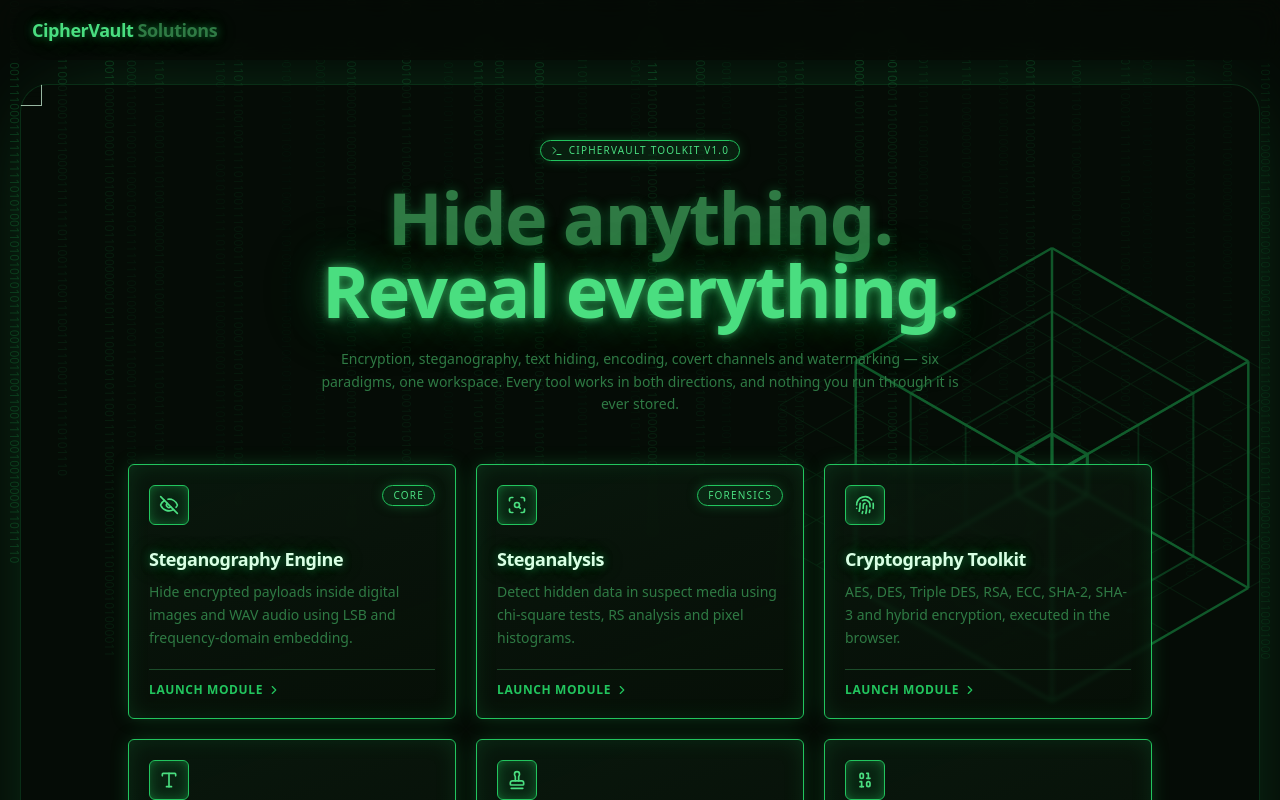
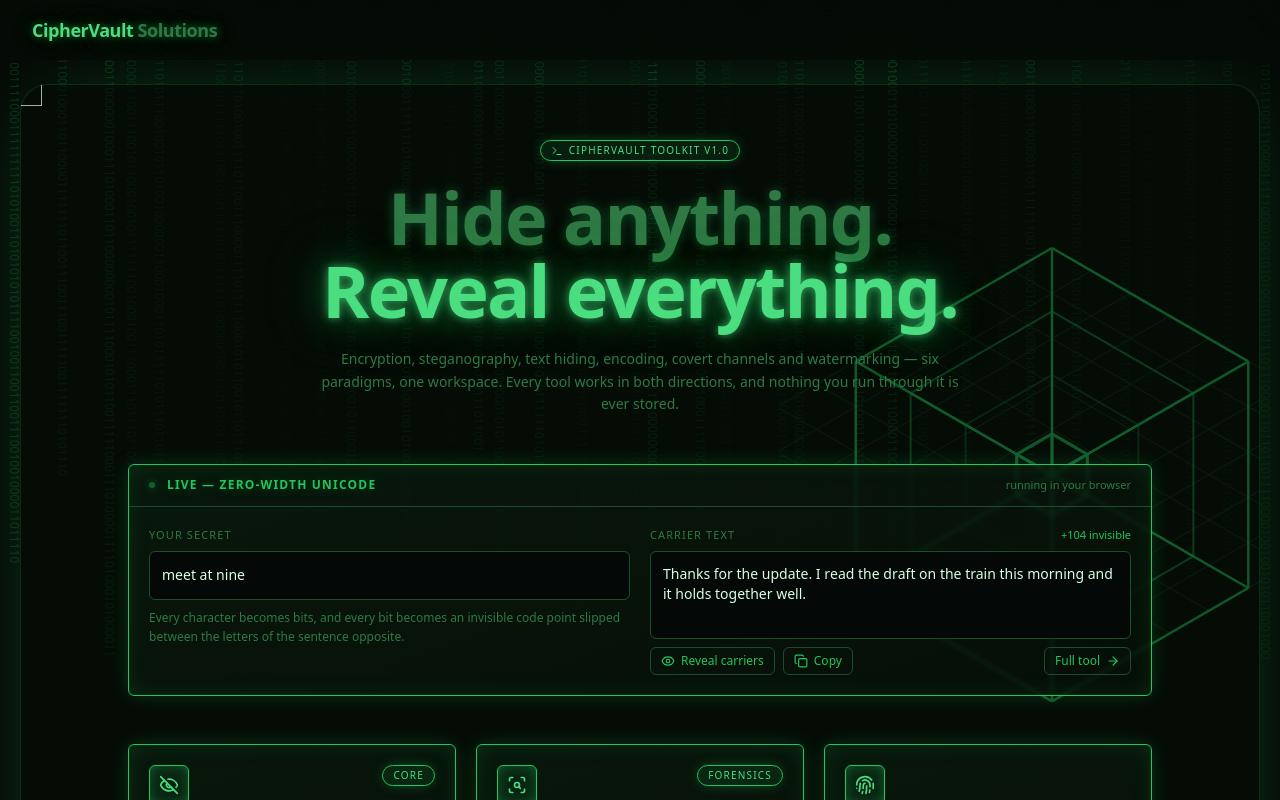
Before and after one commit to IbrahimAltaf78/Ciphervault-toolkit, a Next.js app: page / in a window 1280 px wide. Shown: the top 800 px of the page. Built offline with nearby package versions, Linux system fonts and the light colour scheme.

Commit message:
feat(home): place the demo between the hero and the module grid
Proof first, catalogue after: a visitor sees the toolkit do something before being asked to choose which part of it to open.

```diff
--- a/src/app/page.tsx
+++ b/src/app/page.tsx
@@ -11,6 +11,7 @@ import {
   type LucideIcon,
 } from "lucide-react";
 import { WireCube } from "@/components/layout/WireCube";
+import { LiveDemo } from "@/components/home/LiveDemo";
 
 interface Module {
   title: string;
@@ -108,6 +109,8 @@ export default function HomePage() {
           </p>
         </header>
 
+        <LiveDemo />
+
         {/* Modules */}
         <ul className="grid gap-5 sm:grid-cols-2 lg:grid-cols-3">
           {MODULES.map((module) => (
```
